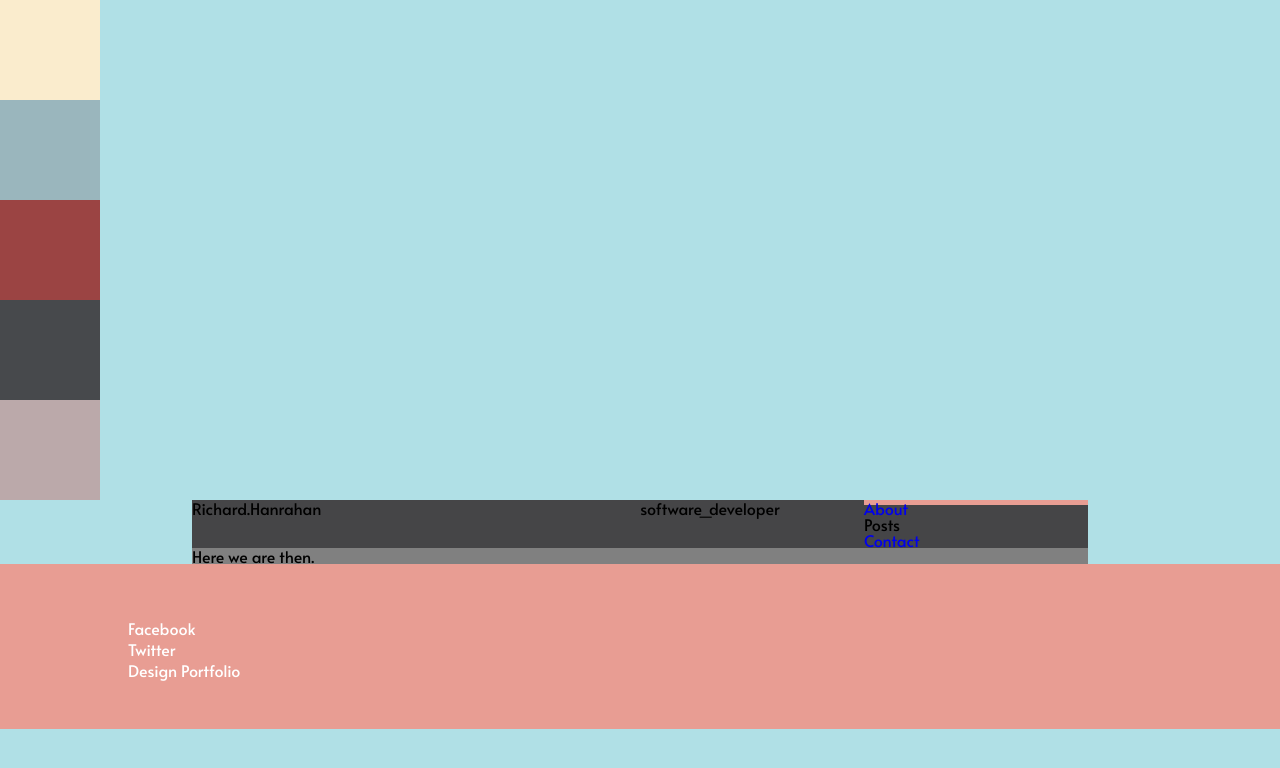
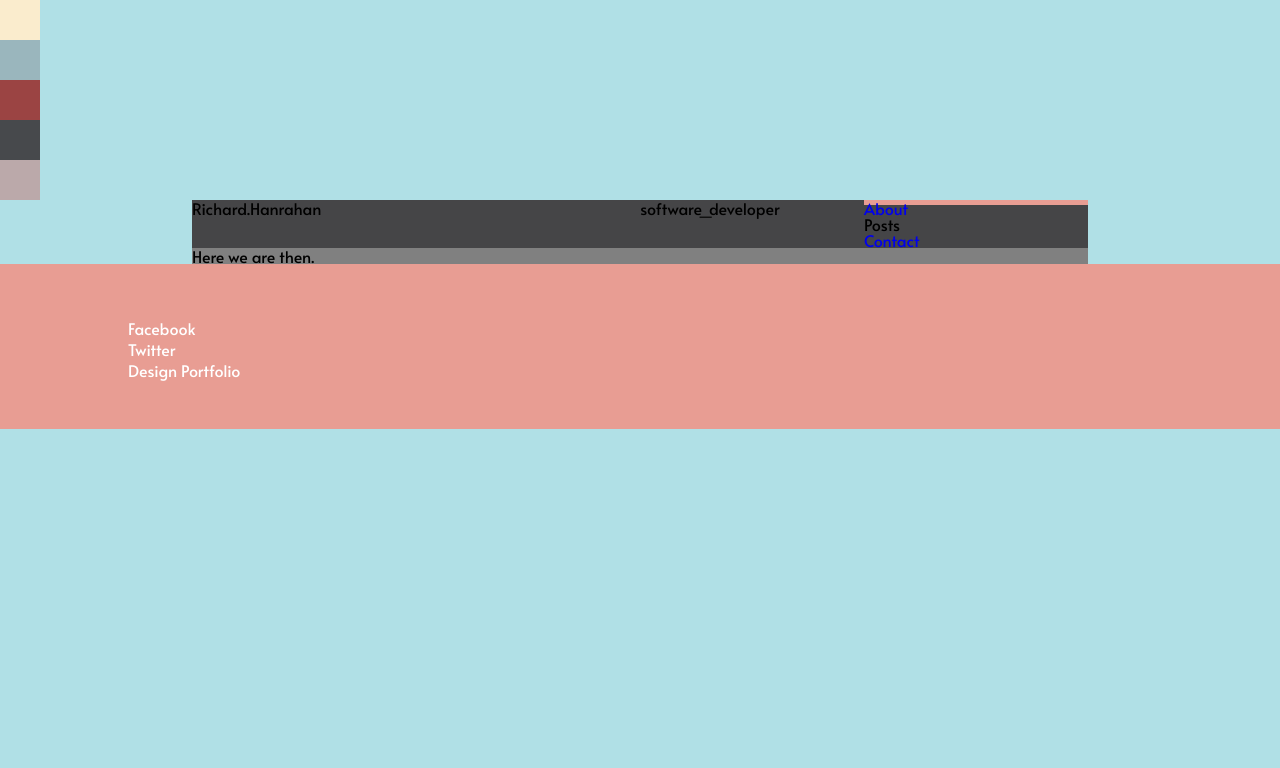
Before and after one commit to DCHitch092/DCHitch092.github.io, a Jekyll site: the page built from index.markdown, in a window 1280 px wide. Shown: the top 768 px of the page. Built offline with Jekyll 4.4.1, drawn with Linux system fonts in a browser that asks for light colours.

Commit message:
add display element for background

```diff
--- a/_layouts/default.html
+++ b/_layouts/default.html
@@ -20,11 +20,14 @@
 <link type="application/atom+xml" rel="alternate" href="http://localhost:4000/feed.xml" title="Your awesome title" />
 </head>
   <body>
-    <div class="square lightYellow"></div>
-    <div class="square blue"></div>
-    <div class="square red"></div>
-    <div class="square black"></div>
-    <div class="square brown"></div>
+    <aside class="top-background">
+      <div class="square lightYellow"></div>
+      <div class="square blue"></div>
+      <div class="square red"></div>
+      <div class="square black"></div>
+      <div class="square brown"></div>
+    </aside>
+
 
     <div id="grid-container">
       <header>
--- a/assets/style.css
+++ b/assets/style.css
@@ -69,9 +69,17 @@
 $black: #47494c;
 $brown: #bba9aa; */
 
+.top-background{
+  display: flex;
+  flex-direction: column;
+  justify-content: flex-start;
+  align-items: flex-start;
+  z-index: -1;
+}
+
 .square{
-      width: 100px;
-      height: 100px;
+      width: 40px;
+      height: 40px;
 }
 
 .lightYellow{
```
